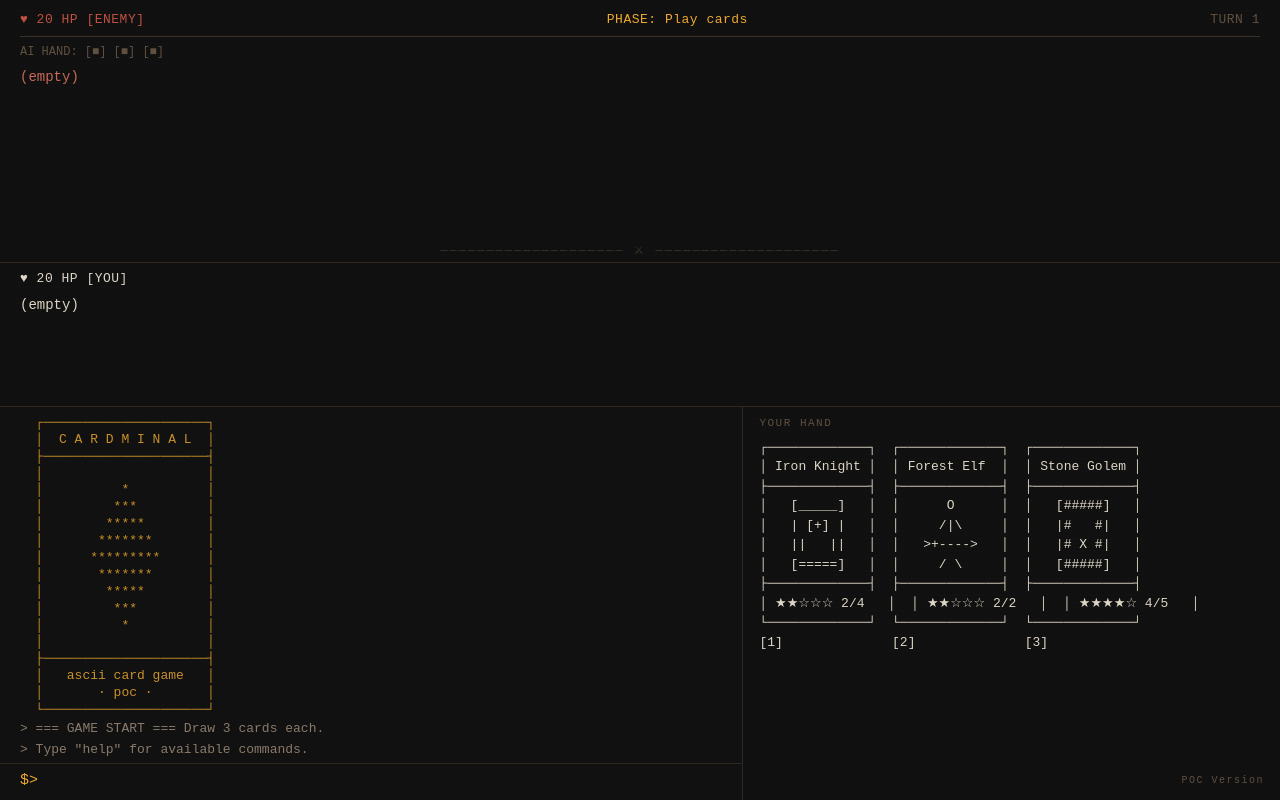
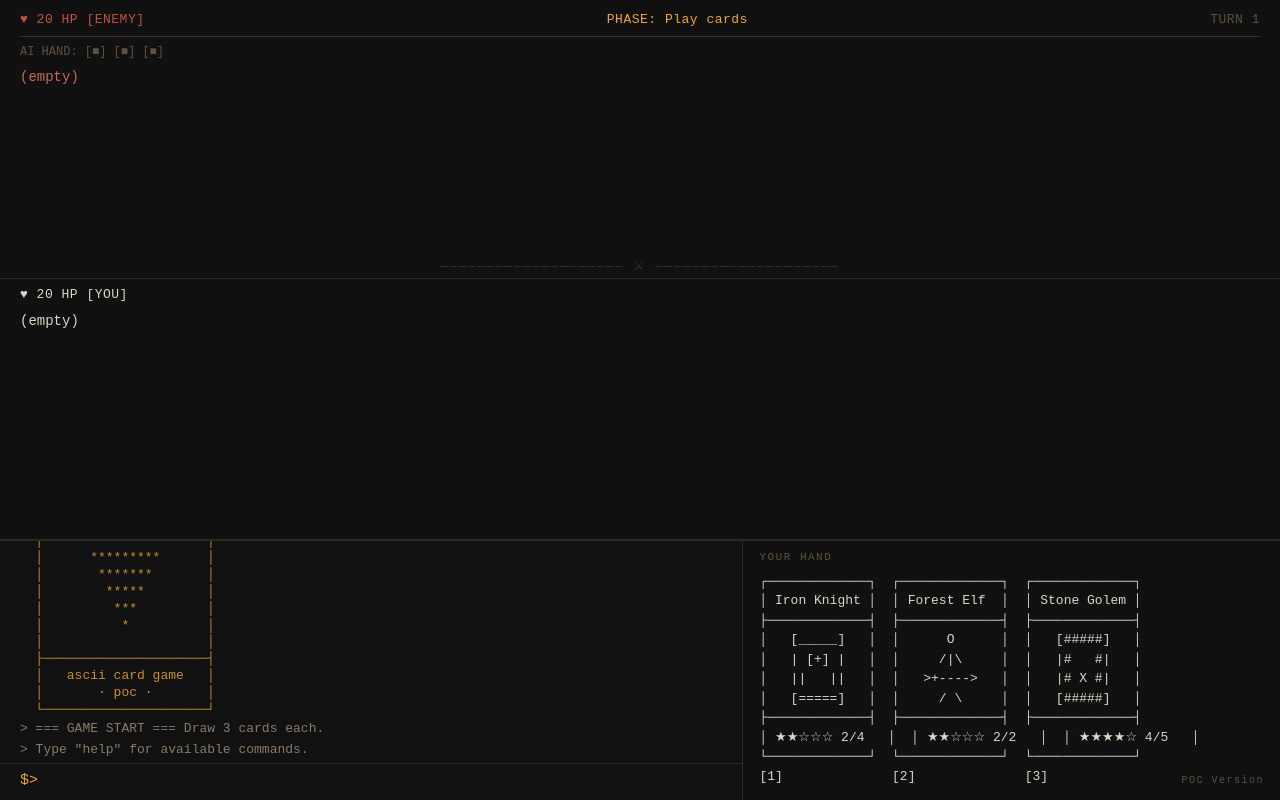
Before and after one commit to cgdsyldrm/ascii-card-game, a website with bundled scripts: page index.html in a window 1280 px wide. Built offline with nearby package versions, Linux system fonts and the light colour scheme.

Commit message:
fix: bottom row fixed height 260px, player panel fills remaining space

```diff
--- a/style.css
+++ b/style.css
@@ -31,7 +31,7 @@ body {
 
 /* ── Enemy panel (top ~33%) ─────────────────────────────── */
 #enemy-panel {
-  flex: 0 0 30%;
+  flex: 0 0 32%;
   display: flex;
   flex-direction: column;
   padding: 10px 20px 6px;
@@ -67,7 +67,7 @@ body {
 
 /* ── Player board panel (~22%) ──────────────────────────── */
 #player-panel {
-  flex: 0 0 18%;
+  flex: 1;
   display: flex;
   flex-direction: column;
   padding: 6px 20px 4px;
@@ -83,11 +83,11 @@ body {
 
 /* ── Bottom row ─────────────────────────────────────────── */
 #bottom-row {
-  flex: 1;
+  flex: 0 0 260px;
   display: flex;
   flex-direction: row;
   overflow: hidden;
-  min-height: 0;
+  border-top: 1px solid #2e2820;
 }
 
 /* ── Hand panel (right column) ──────────────────────────── */
```
